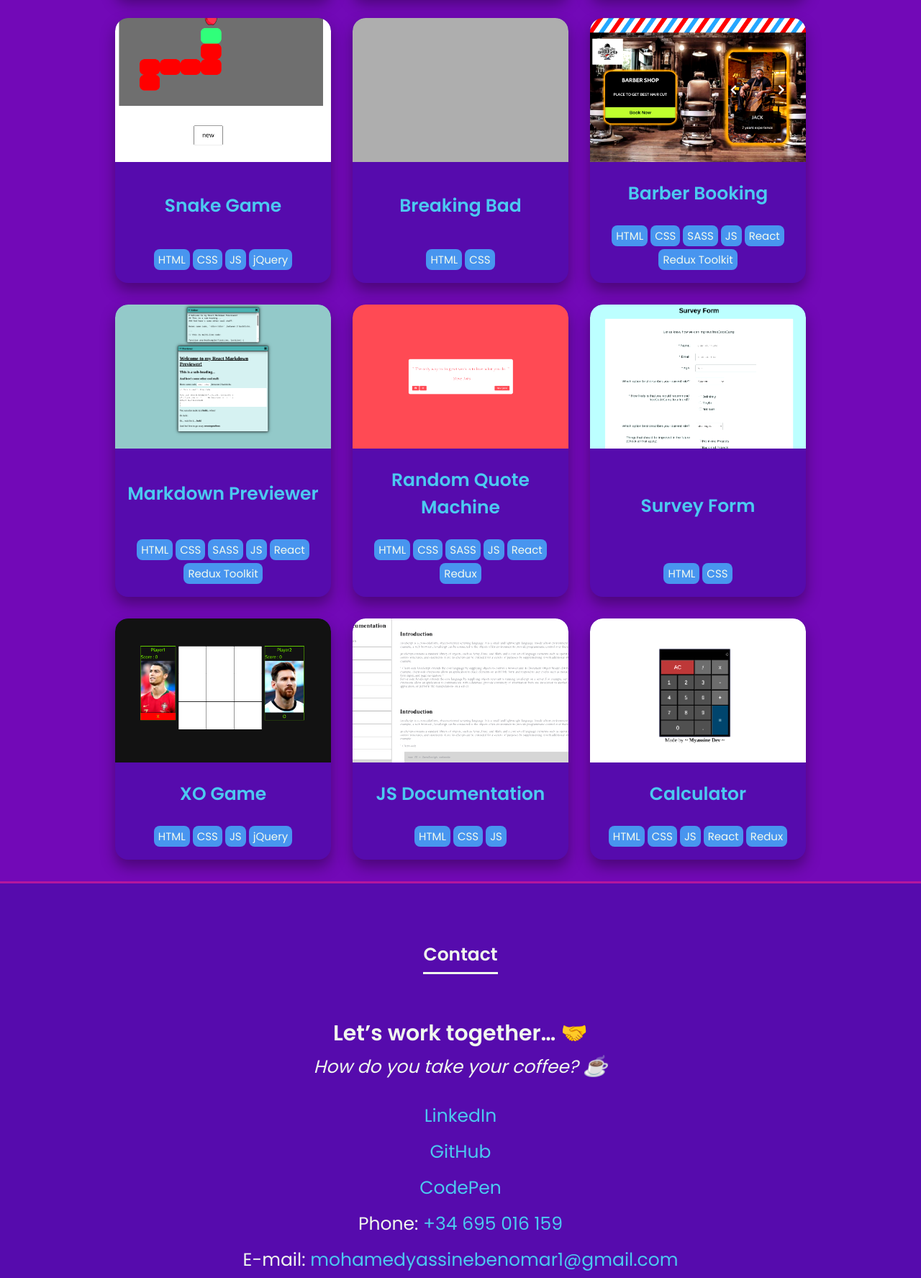
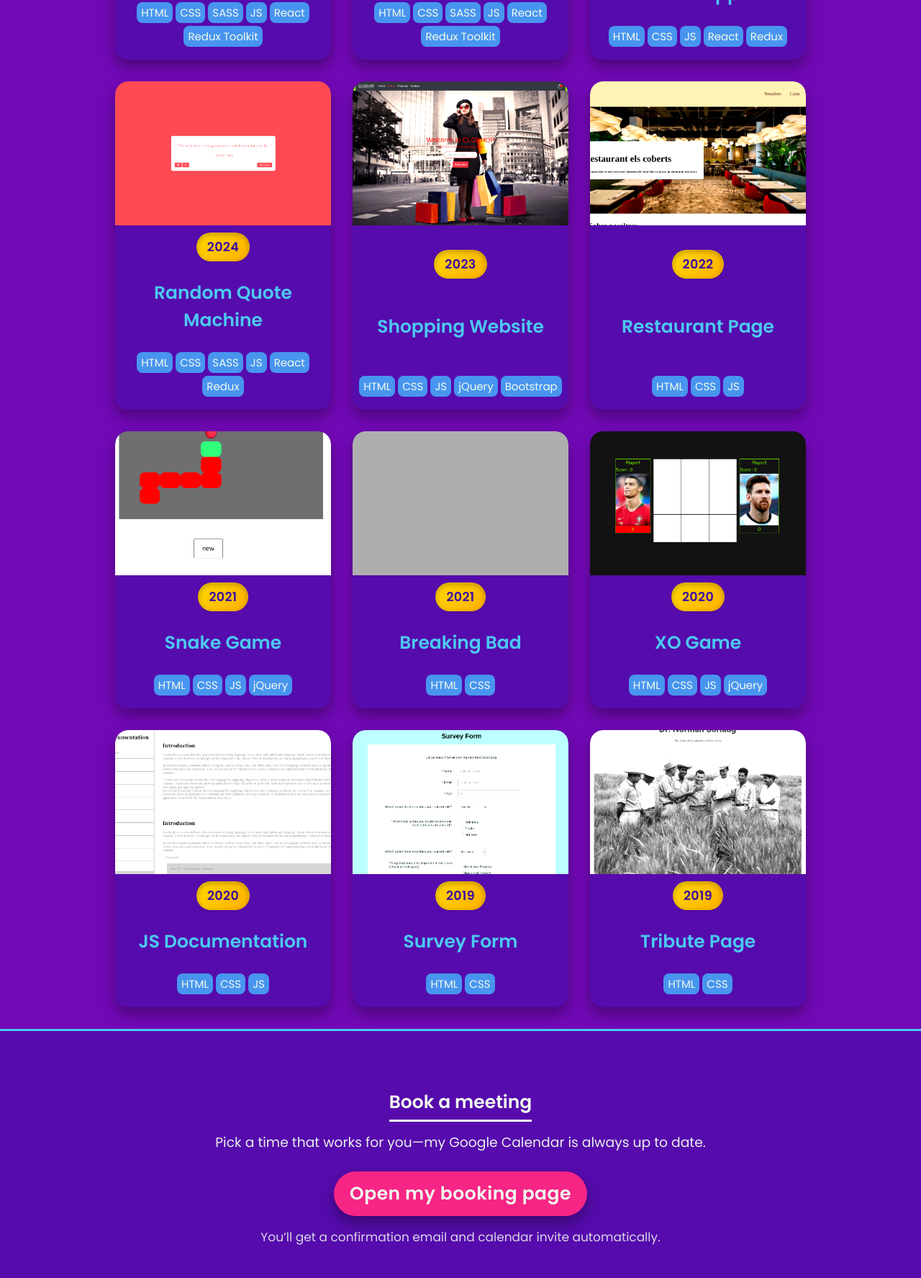
Before and after one commit to MohamedYassineBenomar/Personal-Portfolio-Webpage, a plain HTML site: page index.html in a window 1280 px wide. Shown: the part 1025-2800 px from the top of the page at 72% size. Drawn offline with Linux system fonts and the light colour scheme; grey boxes are pictures that could not be loaded.

Commit message:
Year added

```diff
--- a/index.html
+++ b/index.html
@@ -20,6 +20,7 @@
       <nav class="navi">
         <a href="#"><li>Home</li></a>
         <a href="#nav-projects"><li>Projects</li></a>
+        <a href="#booking"><li>Book a meeting</li></a>
         <a href="#contact"><li>Contact</li></a>
       </nav>
     </div>
@@ -37,143 +38,171 @@
 
     <!-- Projects -->
     <section id="nav-projects" class="project-tile">
-    <div class="title-projects-section"><h2>Some of my projects</h2></div>
+      <div class="title-projects-section"><h2>Some of my projects</h2></div>
 
-    <ul id="projects-list">
-        <!-- 1 Tribute Page -->
-        <div class="cards-p">
-        <a href="https://codepen.io/etnad-thunderwood/full/pMxqVm" target="_blank">
-            <li class="tableau">
+      <!-- Newest → Oldest -->
+      <ul id="projects-list">
+        <!-- 1 Barber Booking (newest) -->
+        <li class="cards-p">
+          <a href="https://mohamedyassinebenomar.github.io/barber-booking/" target="_blank" class="tableau">
+            <div class="all-image"><img src="./src/imgs/BarberBookingPage.jpeg" alt="Barber Booking"></div>
+            <div class="year-block">2025</div>
+            <div class="projects-titles">Barber Booking</div>
+            <div class="tech">
+              <span>HTML</span><span>CSS</span><span>SASS</span><span>JS</span><span>React</span><span>Redux Toolkit</span>
+            </div>
+          </a>
+        </li>
+
+        <!-- 2 Markdown Previewer -->
+        <li class="cards-p">
+          <a href="https://mohamedyassinebenomar.github.io/Markdown-Previewer/" target="_blank" class="tableau">
+            <div class="all-image"><img src="./src/imgs/MarkDownPreviewerPage.png" alt="Markdown Previewer"></div>
+            <div class="year-block">2024</div>
+            <div class="projects-titles">Markdown Previewer</div>
+            <div class="tech">
+              <span>HTML</span><span>CSS</span><span>SASS</span><span>JS</span><span>React</span><span>Redux Toolkit</span>
+            </div>
+          </a>
+        </li>
+
+        <!-- 3 Calculator -->
+        <li class="cards-p">
+          <a href="https://mohamedyassinebenomar.github.io/Calculator/" target="_blank" class="tableau">
+            <div class="all-image"><img src="./src/imgs/Calculater.png" alt="Calculator"></div>
+            <div class="year-block">2024</div>
+            <div class="projects-titles">Calculator Machine Web App</div>
+            <div class="tech">
+              <span>HTML</span><span>CSS</span><span>JS</span><span>React</span><span>Redux</span>
+            </div>
+          </a>
+        </li>
+
+        <!-- 4 Random Quote Machine -->
+        <li class="cards-p">
+          <a href="https://mohamedyassinebenomar.github.io/Random-Quote-Machine/" target="_blank" class="tableau">
+            <div class="all-image"><img src="./src/imgs/RandomQuoteMachinePage.png" alt="Random Quote Machine"></div>
+            <div class="year-block">2024</div>
+            <div class="projects-titles">Random Quote Machine</div>
+            <div class="tech">
+              <span>HTML</span><span>CSS</span><span>SASS</span><span>JS</span><span>React</span><span>Redux</span>
+            </div>
+          </a>
+        </li>
+
+        <!-- 5 Shopping Website -->
+        <li class="cards-p">
+          <a href="https://codepen.io/etnad-thunderwood/full/oNYVLxx" target="_blank" class="tableau">
+            <div class="all-image"><img src="./src/imgs/ShopingPageImg.jpeg" alt="Shopping Website"></div>
+            <div class="year-block">2023</div>
+            <div class="projects-titles">Shopping Website</div>
+            <div class="tech">
+              <span>HTML</span><span>CSS</span><span>JS</span><span>jQuery</span><span>Bootstrap</span>
+            </div>
+          </a>
+        </li>
+
+        <!-- 6 Restaurant Page -->
+        <li class="cards-p">
+          <a href="https://mohamedyassinebenomar.github.io/DIW_Maquetacio/" target="_blank" class="tableau">
+            <div class="all-image"><img src="./src/imgs/RetaurantPageImg.jpeg" alt="Restaurant Page"></div>
+            <div class="year-block">2022</div>
+            <div class="projects-titles">Restaurant Page</div>
+            <div class="tech">
+              <span>HTML</span><span>CSS</span><span>JS</span>
+            </div>
+          </a>
+        </li>
+
+        <!-- 7 Snake Game -->
+        <li class="cards-p">
+          <a href="https://codepen.io/etnad-thunderwood/full/NWMLvJE" target="_blank" class="tableau">
+            <div class="all-image"><img src="./src/imgs/SnakeGameImg.png" alt="Snake Game"></div>
+            <div class="year-block">2021</div>
+            <div class="projects-titles">Snake Game</div>
+            <div class="tech">
+              <span>HTML</span><span>CSS</span><span>JS</span><span>jQuery</span>
+            </div>
+          </a>
+        </li>
+
+        <!-- 8 Breaking Bad App -->
+        <li class="cards-p">
+          <a href="https://mohamedyassinebenomar.github.io/breaking-bad/index.html" target="_blank" class="tableau">
+            <div class="all-image"><img src="./src/imgs/BreakingBadPage.png" alt="Breaking Bad"></div>
+            <div class="year-block">2021</div>
+            <div class="projects-titles">Breaking Bad</div>
+            <div class="tech">
+              <span>HTML</span><span>CSS</span>
+            </div>
+          </a>
+        </li>
+
+        <!-- 9 XO Game -->
+        <li class="cards-p">
+          <a href="https://codepen.io/etnad-thunderwood/full/eYBPxYo" target="_blank" class="tableau">
+            <div class="all-image"><img src="./src/imgs/XoGame.png" alt="XO Game"></div>
+            <div class="year-block">2020</div>
+            <div class="projects-titles">XO Game</div>
+            <div class="tech">
+              <span>HTML</span><span>CSS</span><span>JS</span><span>jQuery</span>
+            </div>
+          </a>
+        </li>
+
+        <!-- 10 JS Documentation -->
+        <li class="cards-p">
+          <a href="https://codepen.io/etnad-thunderwood/full/KKPWyva" target="_blank" class="tableau">
+            <div class="all-image"><img src="./src/imgs/JsDocumentation.png" alt="JS Documentation"></div>
+            <div class="year-block">2020</div>
+            <div class="projects-titles">JS Documentation</div>
+            <div class="tech">
+              <span>HTML</span><span>CSS</span><span>JS</span>
+            </div>
+          </a>
+        </li>
+
+        <!-- 11 Survey Form -->
+        <li class="cards-p">
+          <a href="https://codepen.io/etnad-thunderwood/full/oNvLQrW" target="_blank" class="tableau">
+            <div class="all-image"><img src="./src/imgs/SurveyFormPage.png" alt="Survey Form"></div>
+            <div class="year-block">2019</div>
+            <div class="projects-titles">Survey Form</div>
+            <div class="tech">
+              <span>HTML</span><span>CSS</span>
+            </div>
+          </a>
+        </li>
+
+        <!-- 12 Tribute Page (first project / oldest) -->
+        <li class="cards-p">
+          <a href="https://codepen.io/etnad-thunderwood/full/pMxqVm" target="_blank" class="tableau">
             <div class="all-image"><img src="./src/imgs/tributePage.jpg" alt="Tribute Page"></div>
+            <div class="year-block">2019</div>
             <div class="projects-titles">Tribute Page</div>
-            <div class="tech"><span>HTML</span><span>CSS</span></div>
-            </li>
-        </a>
-        </div>
-
-        <!-- 2 Restaurante Page -->
-        <div class="cards-p">
-        <a href="https://mohamedyassinebenomar.github.io/DIW_Maquetacio/" target="_blank">
-            <li class="tableau">
-            <div class="all-image"><img src="./src/imgs/RetaurantPageImg.jpeg" alt="Restaurant Page img"></div>
-            <div class="projects-titles">Restaurant Page</div>
-            <div class="tech"><span>HTML</span><span>CSS</span><span>JS</span></div>
-            </li>
-        </a>
-        </div>
-
-        <!-- Shoping WebSite -->
-        <div class="cards-p">
-        <a href="https://codepen.io/etnad-thunderwood/full/oNYVLxx" target="_blank">
-            <li class="tableau">
-            <div class="all-image"><img src="./src/imgs/ShopingPageImg.jpeg" alt="Portfolio v2"></div>
-            <div class="projects-titles">Shopping Website</div>
-            <div class="tech"><span>HTML</span><span>CSS</span><span>JS</span><span>jQuery</span><span>Bootstrap</span></div>
-            </li>
-        </a>
-        </div>
-
-        <!-- 4 Snake Game -->
-        <div class="cards-p">
-        <a href="https://codepen.io/etnad-thunderwood/full/NWMLvJE" target="_blank">
-            <li class="tableau">
-            <div class="all-image"><img src="./src/imgs/SnakeGameImg.png" alt="Snake Game"></div>
-            <div class="projects-titles">Snake Game</div>
-            <div class="tech"><span>HTML</span><span>CSS</span><span>JS</span><span>jQuery</span></div>
-            </li>
-        </a>
-        </div>
-
-        <!-- 5 Breaking Bad App -->
-        <div class="cards-p">
-        <a href="https://mohamedyassinebenomar.github.io/breaking-bad/index.html" target="_blank">
-            <li class="tableau">
-            <div class="all-image"><img src="./src/imgs/BreakingBadPage.png" alt="Breaking Bad"></div>
-            <div class="projects-titles">Breaking Bad</div>
-            <div class="tech"><span>HTML</span><span>CSS</span></div>
-            </li>
-        </a>
-        </div>
-
-        <!-- 6 Barber Booking -->
-        <div class="cards-p">
-        <a href="https://mohamedyassinebenomar.github.io/barber-booking/" target="_blank">
-            <li class="tableau">
-            <div class="all-image"><img src="./src/imgs/BarberBookingPage.jpeg" alt="Barber Booking"></div>
-            <div class="projects-titles">Barber Booking</div>
-            <div class="tech"><span>HTML</span><span>CSS</span><span>SASS</span><span>JS</span><span>React</span><span>Redux Toolkit</span></div>
-            </li>
-        </a>
-        </div>
-
-        <!-- 7 Markdown Previewer -->
-        <div class="cards-p">
-        <a href="https://mohamedyassinebenomar.github.io/Markdown-Previewer/" target="_blank">
-            <li class="tableau">
-            <div class="all-image"><img src="./src/imgs/MarkDownPreviewerPage.png" alt="Markdown Previewer"></div>
-            <div class="projects-titles">Markdown Previewer</div>
-            <div class="tech"><span>HTML</span><span>CSS</span><span>SASS</span><span>JS</span><span>React</span><span>Redux Toolkit</span></div>
-            </li>
-        </a>
-        </div>
-
-        <!-- 8 Random Quote Machine -->
-        <div class="cards-p">
-        <a href="https://mohamedyassinebenomar.github.io/Random-Quote-Machine/" target="_blank">
-            <li class="tableau">
-            <div class="all-image"><img src="./src/imgs/RandomQuoteMachinePage.png" alt="Random Quote Machine"></div>
-            <div class="projects-titles">Random Quote Machine</div>
-            <div class="tech"><span>HTML</span><span>CSS</span><span>SASS</span><span>JS</span><span>React</span><span>Redux</span></div>
-            </li>
-        </a>
-        </div>
-
-        <!-- 9 Survey Form -->
-        <div class="cards-p">
-        <a href="https://codepen.io/etnad-thunderwood/full/oNvLQrW" target="_blank">
-            <li class="tableau">
-            <div class="all-image"><img src="./src/imgs/SurveyFormPage.png" alt="Survey Form"></div>
-            <div class="projects-titles">Survey Form</div>
-            <div class="tech"><span>HTML</span><span>CSS</span></div>
-            </li>
-        </a>
-        </div>
-
-        <!-- 10 XO Game -->
-        <div class="cards-p">
-        <a href="https://codepen.io/etnad-thunderwood/full/eYBPxYo" target="_blank">
-            <li class="tableau">
-            <div class="all-image"><img src="./src/imgs/XoGame.png" alt="XO Game"></div>
-            <div class="projects-titles">XO Game</div>
-            <div class="tech"><span>HTML</span><span>CSS</span><span>JS</span><span>jQuery</span></div>
-            </li>
-        </a>
-        </div>
-
-        <!-- 11 JS Documentation -->
-        <div class="cards-p">
-        <a href="https://codepen.io/etnad-thunderwood/full/KKPWyva" target="_blank">
-            <li class="tableau">
-            <div class="all-image"><img src="./src/imgs/JsDocumentation.png" alt="JS Documentation"></div>
-            <div class="projects-titles">JS Documentation</div>
-            <div class="tech"><span>HTML</span><span>CSS</span><span>JS</span></div>
-            </li>
-        </a>
-        </div>
-
-        <!-- 12 Calculator -->
-        <div class="cards-p">
-        <a href="https://mohamedyassinebenomar.github.io/Calculator/" target="_blank">
-            <li class="tableau">
-            <div class="all-image"><img src="./src/imgs/Calculater.png" alt="Calculator"></div>
-            <div class="projects-titles">Calculator</div>
-            <div class="tech"><span>HTML</span><span>CSS</span><span>JS</span><span>React</span><span>Redux</span></div>
-            </li>
-        </a>
-        </div>
-    </ul>
+            <div class="tech">
+              <span>HTML</span><span>CSS</span>
+            </div>
+          </a>
+        </li>
+      </ul>
     </section>
 
+    <!-- ───────── BOOKING ───────── -->
+    <section id="booking" class="booking">
+      <h2>Book a meeting</h2>
+      <p class="booking-sub">
+        Pick a time that works for you—my Google Calendar is always up to date.
+      </p>
+
+      <a class="btn-book" href="BOOKING_LINK" target="_blank" rel="noopener">
+        Open my booking page
+      </a>
+
+      <p class="booking-note">
+        You’ll get a confirmation email and calendar invite automatically.
+      </p>
+    </section>
 
     <!-- Contact -->
     <section id="contact">
@@ -188,6 +217,7 @@
         <li>Phone: <a href="tel:+34695016159">+34&nbsp;695&nbsp;016&nbsp;159</a></li>
         <li>E-mail: <a href="mailto:mohamedyassinebenomar1@gmail.com">mohamedyassinebenomar1@gmail.com</a></li>
         <li>Barcelona, Spain</li>
+        <li><a href="BOOKING_LINK" target="_blank" rel="noopener">Book a meeting</a></li>
       </ul>
     </section>
   </main>
--- a/styles.css
+++ b/styles.css
@@ -322,3 +322,123 @@ h1 {
     max-width: 90%;
   }
 }
+/* Gold year tag — same size/shape as tech chips */
+.year-chip {
+  background: linear-gradient(135deg, #FFD700, #FFB000);
+  color: #3a0ca3;
+  border: 1px solid rgba(0,0,0,0.08);
+  box-shadow: 0 2px 6px rgba(0,0,0,0.25) inset, 0 1px 2px rgba(0,0,0,0.12);
+  font-size: 0.6rem;
+  padding: 3px 8px;
+  border-radius: 8px;
+  font-weight: 700;
+  letter-spacing: 0.02em;
+}
+
+/* Make anchor cards fill their li */
+.tableau { display: flex; flex-direction: column; height: 100%; }
+
+/* BOOKING SECTION (JS-free) */
+.booking {
+  background: #560bad;
+  border-top: 3px solid #4cc9f0;
+  padding: 80px 20px;
+  text-align: center;
+  color: #f1faee;
+}
+
+.booking h2 {
+  margin-bottom: 14px;
+  font-size: 1rem;
+  display: inline-block;
+  padding-bottom: 5px;
+  border-bottom: 3px solid #f1faee;
+}
+
+.booking-sub {
+  font-size: 0.75rem;
+  opacity: 0.95;
+  margin-bottom: 26px;
+}
+
+.btn-book {
+  display: inline-block;
+  padding: 12px 22px;
+  border-radius: 999px;
+  background: #f72585;
+  color: #f1faee;
+  font-weight: 600;
+  letter-spacing: 0.02em;
+  box-shadow: 0 10px 20px rgba(0,0,0,0.35);
+  transition: transform 0.15s ease, box-shadow 0.15s ease, background 0.2s ease;
+}
+
+.btn-book:hover {
+  background: #4cc9f0;
+  transform: translateY(-2px);
+  box-shadow: 0 14px 26px rgba(0,0,0,0.45);
+}
+
+.booking-note {
+  margin-top: 16px;
+  font-size: 0.68rem;
+  opacity: 0.85;
+}
+
+/* Anchor targets sit below sticky header */
+#booking, #contact, #nav-projects { scroll-margin-top: 100px; }
+
+/* Mobile tweak */
+@media (max-width: 576px) {
+  .btn-book { width: 100%; max-width: 360px; }
+}
+/* Year block — centered, gold, its own line */
+.year-block {
+  align-self: center;              /* centers inside flex column card */
+  margin: 10px auto 0;             /* space below image */
+  padding: 6px 14px;
+  background: linear-gradient(135deg, #FFD700, #FFB000);
+  color: #3a0ca3;
+  border-radius: 999px;            /* pill */
+  font-weight: 700;
+  font-size: 0.7rem;
+  letter-spacing: 0.02em;
+  border: 1px solid rgba(0,0,0,0.08);
+  box-shadow: 0 2px 6px rgba(0,0,0,0.25) inset, 0 1px 2px rgba(0,0,0,0.12);
+}
+
+/* Ensure anchor cards fill their li */
+.tableau { display: flex; flex-direction: column; height: 100%; }
+
+/* BOOKING SECTION (unchanged) */
+.booking {
+  background: #560bad;
+  border-top: 3px solid #4cc9f0;
+  padding: 80px 20px;
+  text-align: center;
+  color: #f1faee;
+}
+.booking h2 {
+  margin-bottom: 14px;
+  font-size: 1rem;
+  display: inline-block;
+  padding-bottom: 5px;
+  border-bottom: 3px solid #f1faee;
+}
+.booking-sub { font-size: 0.75rem; opacity: 0.95; margin-bottom: 26px; }
+.btn-book {
+  display: inline-block; padding: 12px 22px; border-radius: 999px;
+  background: #f72585; color: #f1faee; font-weight: 600; letter-spacing: 0.02em;
+  box-shadow: 0 10px 20px rgba(0,0,0,0.35);
+  transition: transform 0.15s ease, box-shadow 0.15s ease, background 0.2s ease;
+}
+.btn-book:hover { background: #4cc9f0; transform: translateY(-2px); box-shadow: 0 14px 26px rgba(0,0,0,0.45); }
+.booking-note { margin-top: 16px; font-size: 0.68rem; opacity: 0.85; }
+
+/* Anchor targets sit below sticky header */
+#booking, #contact, #nav-projects { scroll-margin-top: 100px; }
+
+/* Mobile tweak */
+@media (max-width: 576px) {
+  .btn-book { width: 100%; max-width: 360px; }
+}
```
